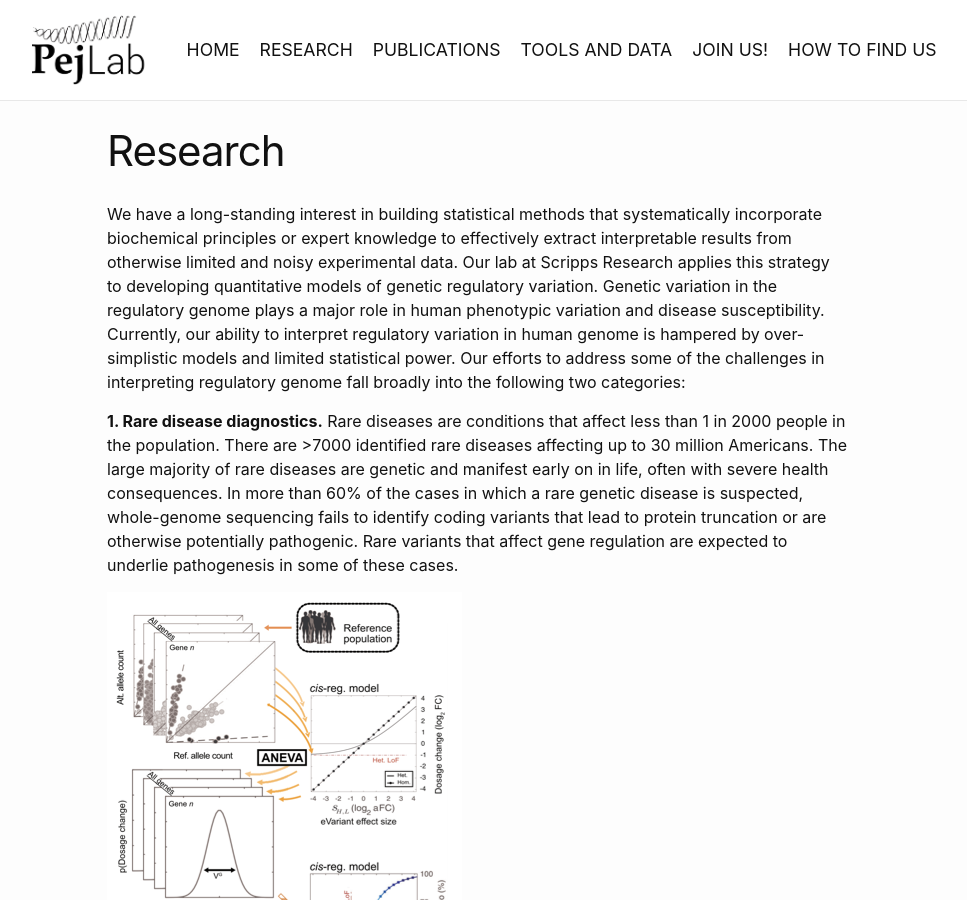
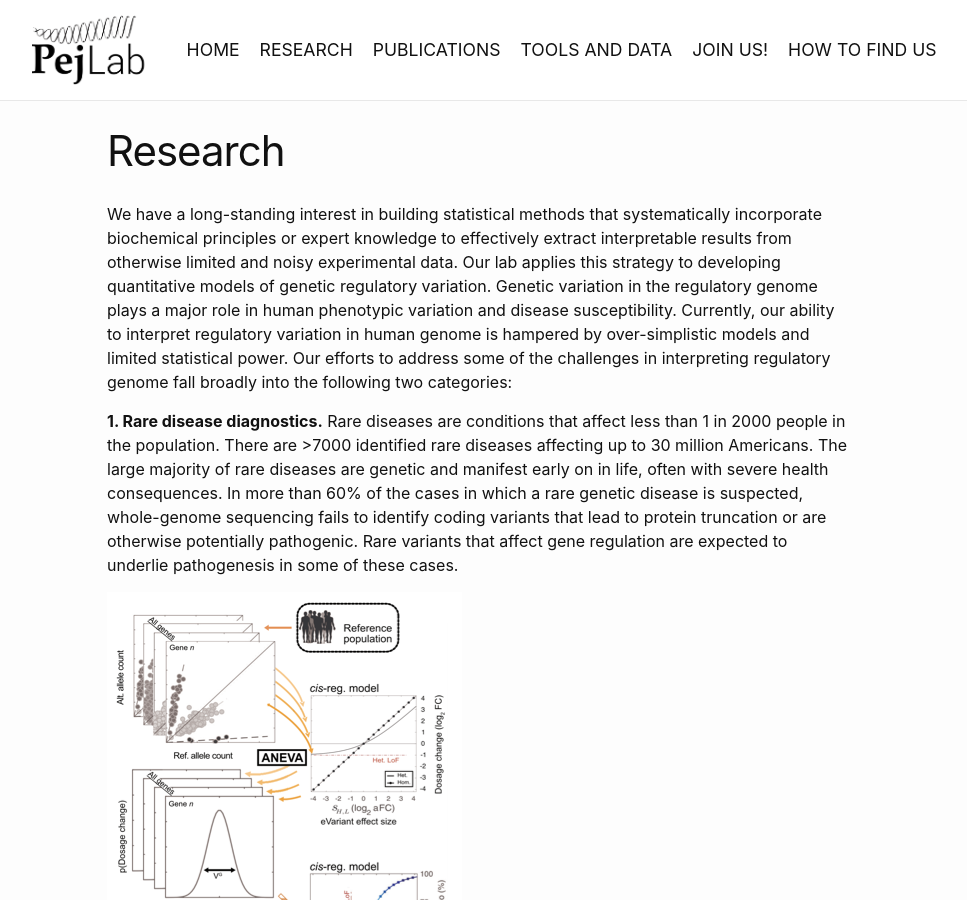
Before and after one commit to PejLab/pejlab.github.io, a Jekyll site: the page built from research.md, in a window 1280 px wide and 900 px high. Shown: the whole window, without its empty margins (163-1130 px from the left). Built offline with Jekyll 4.4.1, drawn with Linux system fonts in a browser that asks for light colours.

Commit message:
Update research.md
test

```diff
--- a/research.md
+++ b/research.md
@@ -4,7 +4,7 @@ title: Research
 permalink: /research/
 ---
 
-We have a long-standing interest in building statistical methods that systematically incorporate biochemical principles or expert knowledge to effectively extract interpretable results from otherwise limited and noisy experimental data. Our lab at Scripps Research applies this strategy to developing quantitative models of genetic regulatory variation. Genetic variation in the regulatory genome plays a major role in human phenotypic variation and disease susceptibility. Currently, our ability to interpret regulatory variation in human genome is hampered by over-simplistic models and limited statistical power. Our efforts to address some of the challenges in interpreting regulatory genome fall broadly into the following two categories:
+We have a long-standing interest in building statistical methods that systematically incorporate biochemical principles or expert knowledge to effectively extract interpretable results from otherwise limited and noisy experimental data. Our lab applies this strategy to developing quantitative models of genetic regulatory variation. Genetic variation in the regulatory genome plays a major role in human phenotypic variation and disease susceptibility. Currently, our ability to interpret regulatory variation in human genome is hampered by over-simplistic models and limited statistical power. Our efforts to address some of the challenges in interpreting regulatory genome fall broadly into the following two categories:
 
 **1. Rare disease diagnostics.** Rare diseases are conditions that affect less than 1 in 2000 people in the population. There are >7000 identified rare diseases affecting up to 30 million Americans. The large majority of rare diseases are genetic and manifest early on in life, often with severe health consequences. In more than 60% of the cases in which a rare genetic disease is suspected, whole-genome sequencing fails to identify coding variants that lead to protein truncation or are otherwise potentially pathogenic. Rare variants that affect gene regulation are expected to underlie pathogenesis in some of these cases.
 
```
